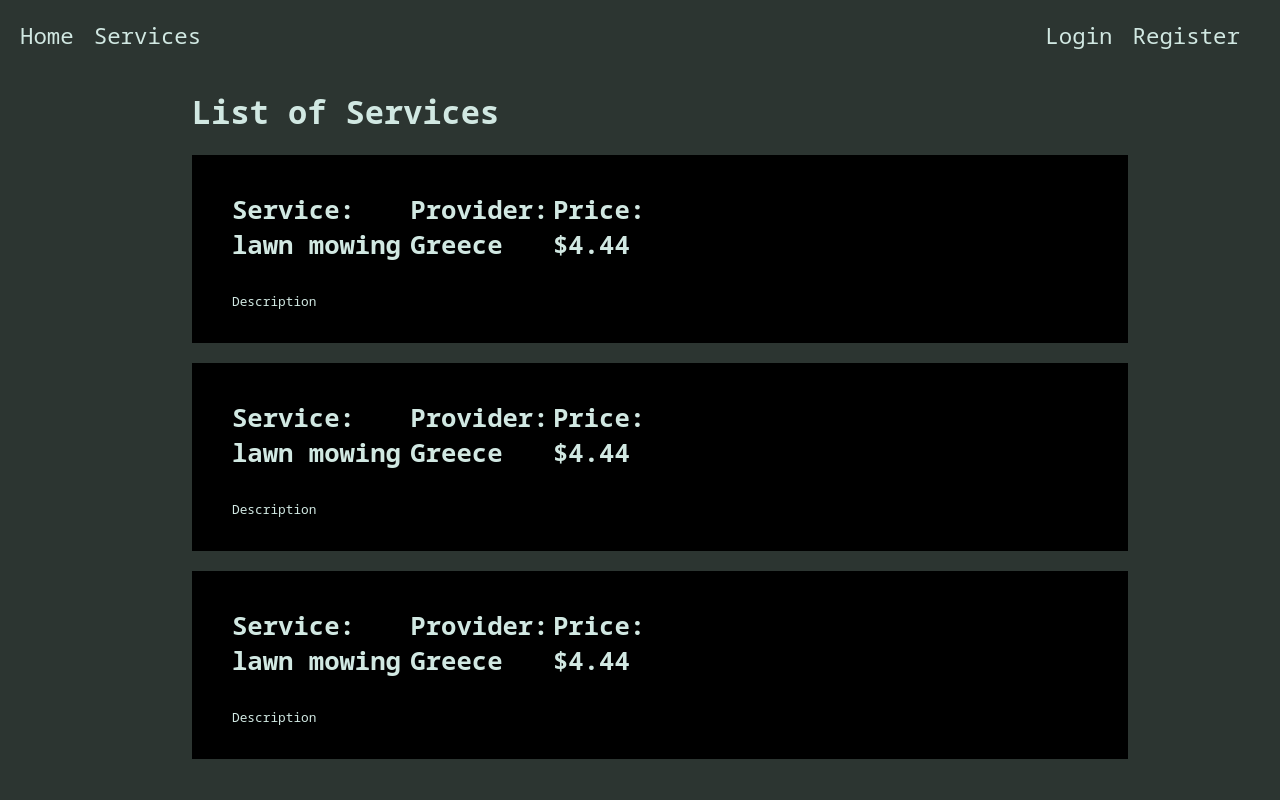
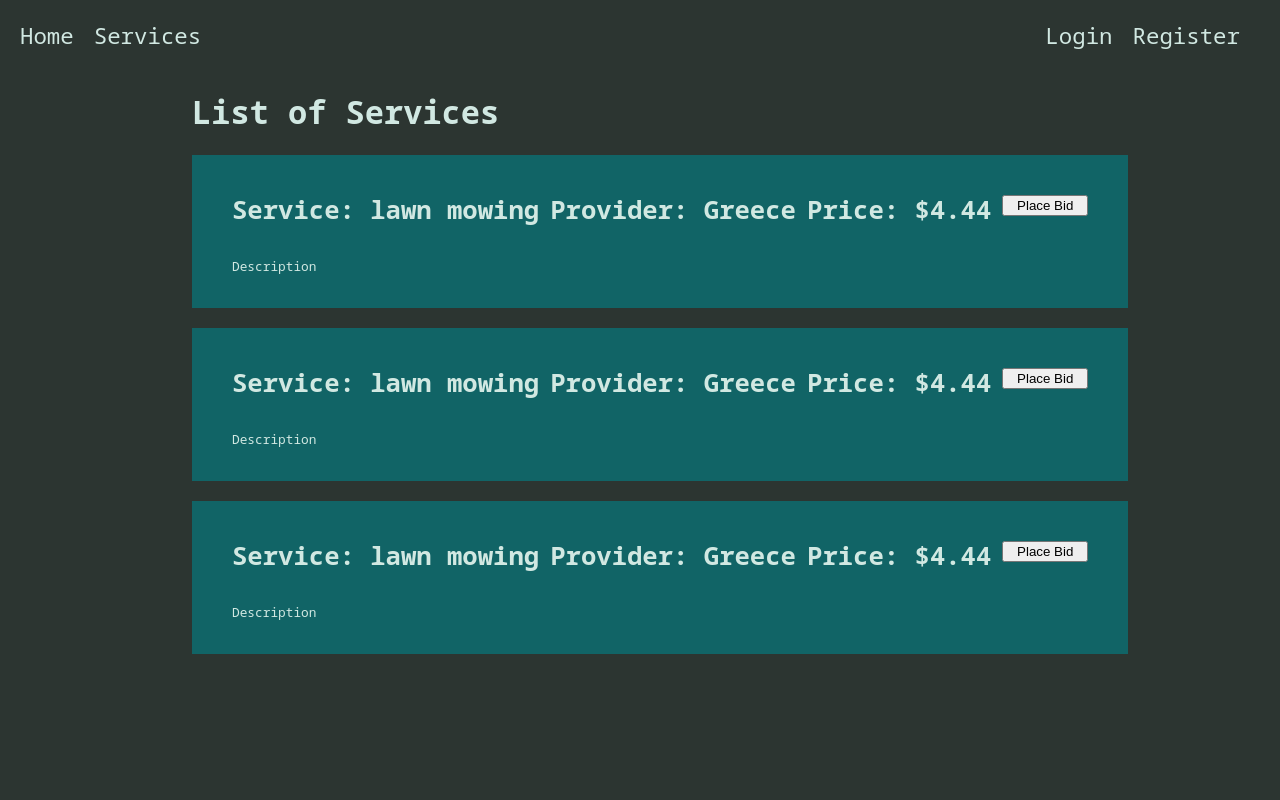
Before and after one commit to HZ-9000/FairHomePro, a Node server app: page /services in a window 1280 px wide. Run offline with Node 20, Linux system fonts and the light colour scheme; some libraries are stand-ins or nearby versions.

Commit message:
added button to services

```diff
--- a/public/css/services.css
+++ b/public/css/services.css
@@ -11,7 +11,7 @@ body {
 
 .service-container {
   font-size: .8em;
-  background-color: Black;
+  background-color: #116466;
   padding: 20px;
   width: 70%;
   margin-left: 15%;
@@ -22,9 +22,16 @@ body {
   display: flex;
   justify-content: space-between;
   margin-left: 20px;
-  margin-right: 50%;
+  margin-right: 20px;
 }
 
 .description {
   margin-left: 20px;
 }
+
+.place-bid {
+  margin-top: 20px;
+  height: 50%;
+  width: 10%;
+
+}
--- a/views/services.ejs
+++ b/views/services.ejs
@@ -22,6 +22,7 @@
           <h1>Service: lawn mowing</h1>
           <h1>Provider: Greece</h1>
           <h1>Price: $4.44</h1>
+          <button class="place-bid" onclick="placeBid()">Place Bid</button>
         </div>
 
         <div class="description">
@@ -34,6 +35,7 @@
           <h1>Service: lawn mowing</h1>
           <h1>Provider: Greece</h1>
           <h1>Price: $4.44</h1>
+          <button class="place-bid" onclick="placeBid()">Place Bid</button>
         </div>
 
         <div class="description">
@@ -46,6 +48,7 @@
           <h1>Service: lawn mowing</h1>
           <h1>Provider: Greece</h1>
           <h1>Price: $4.44</h1>
+          <button class="place-bid" onclick="placeBid()">Place Bid</button>
         </div>
 
         <div class="description">
```
Also changed, not shown: public/js/services.js (+30 -0 lines).
